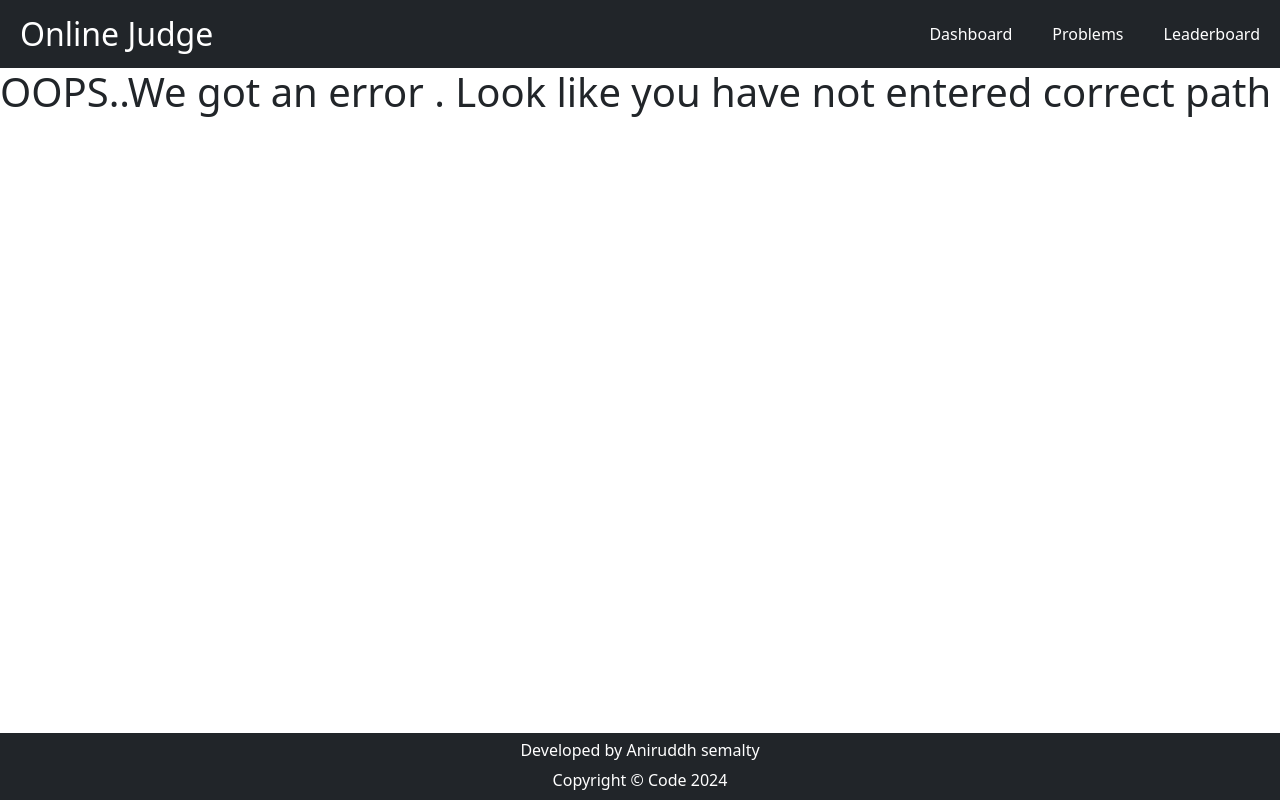
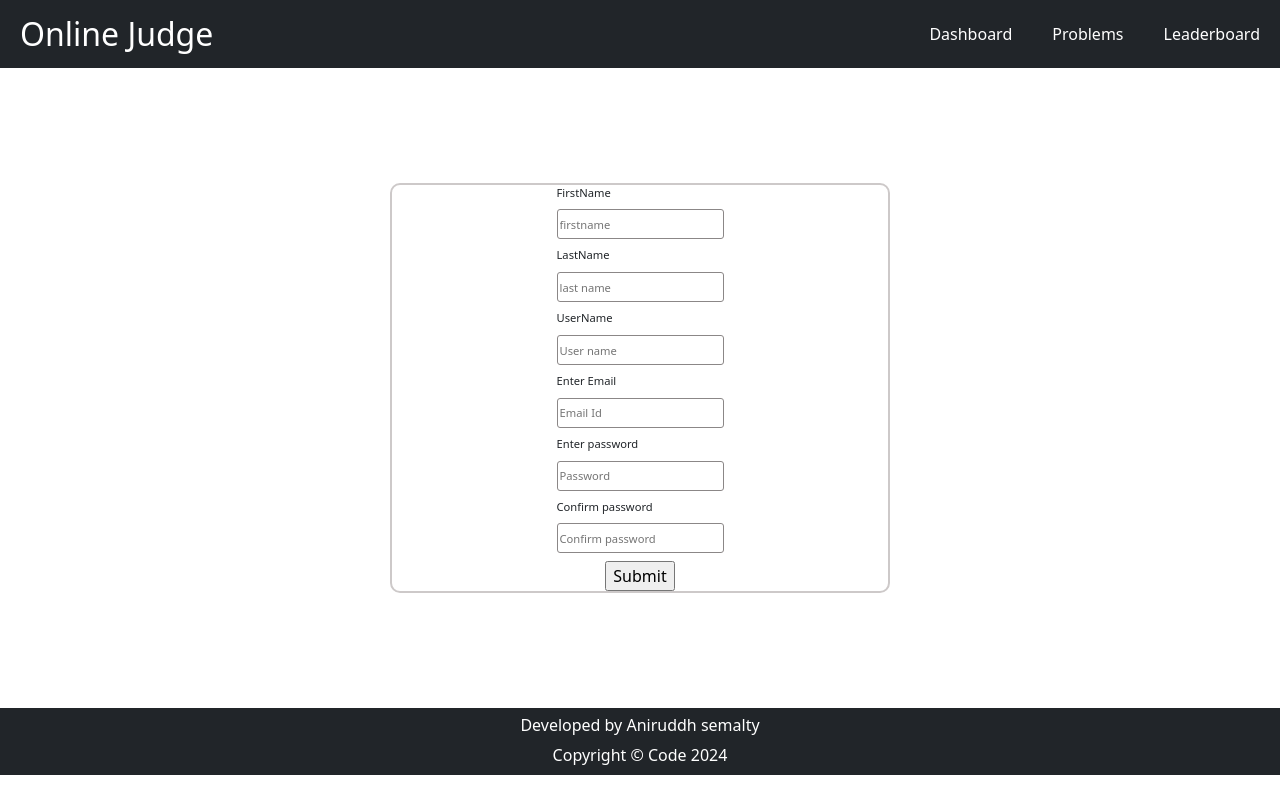
Before and after one commit to Aniruddh-Semalty/Online-Judge, a React (Vite) app in the folder Frontend/: page /signup in a window 1280 px wide. Built offline with nearby package versions, Linux system fonts and the light colour scheme.

Commit message:
Added from validation in registration using YUP and Formik library

```diff
--- a/Frontend/package.json
+++ b/Frontend/package.json
@@ -12,10 +12,12 @@
   "dependencies": {
     "axios": "^1.6.7",
     "bootstrap": "^5.3.2",
+    "formik": "^2.4.5",
     "react": "^18.2.0",
     "react-bootstrap": "^2.10.0",
     "react-dom": "^18.2.0",
-    "react-router-dom": "^6.22.0"
+    "react-router-dom": "^6.22.0",
+    "yup": "^1.3.3"
   },
   "devDependencies": {
     "@types/react": "^18.2.43",
--- a/Frontend/public/Footer.css
+++ b/Frontend/public/Footer.css
@@ -1,5 +1,5 @@
 footer {
-    position: fixed;
+
     color:white;
     background-color: rgb(33,37, 41);
     bottom: 0;
--- /dev/null
+++ b/Frontend/public/Signup.css
@@ -0,0 +1,38 @@
+.signup-container{
+    height: 80vh;
+    width: 100%;
+    display: flex;
+    align-items: center;
+    justify-content: center;
+}
+
+.signup-form-container{
+    border: 2px solid rgb(205, 201, 201);
+    border-radius: 10px;
+
+    width: 500px;
+    display: flex;
+    flex-direction: column;
+    justify-content: center;
+    align-items: center
+}
+
+.box-border{
+    height: 30px;
+    border: 0.5px solid rgb(139, 135, 135);
+    border-radius: 3px;
+}
+
+label{
+    font-size:.7rem;
+}
+
+input.form-control,input.form-control:foucus{
+    background: color #f0f0f0;
+}
+
+.error{
+    position:absolute;
+    color:red;
+    font-size: .6rem;
+}
--- a/Frontend/src/Components/App.jsx
+++ b/Frontend/src/Components/App.jsx
@@ -7,6 +7,7 @@ import Footer from "./Footer";
 import Leaderboard from "./Leaderboard";
 import Problems from "./Problems";
 import Error from "./Error";
+import { Signup } from "./Signup";
  function App() {
   return (
     <div>
@@ -38,6 +39,9 @@ import Error from "./Error";
       {
         path:"/problems",
         element:<Problems/>
+      },{
+        path:"/signup",
+        element:<Signup/>
       }
 
     ]
--- /dev/null
+++ b/Frontend/src/Components/Signup.jsx
@@ -0,0 +1,120 @@
+import("../../public/Signup.css");
+
+import axios from "axios"
+import {useFormik} from "formik";
+
+import "../../public/Signup.css";
+import { SignupSchema } from "./validation/index.jsx";
+
+
+export const Signup = () => {
+  const initialUserData={
+    firstName: "",
+    lastName: "",
+    userName: "",
+    email: "",
+    password: "",
+    confirmPassword: "",
+  }
+
+
+  const {values,errors,touched,handleBlur,handleChange,handleSubmit}=useFormik({
+    initialValues:initialUserData,
+    validationSchema:SignupSchema,
+    onSubmit:async(values,action)=>{
+
+
+      try{
+      const response=await axios.post("http://localhost:3000/signup",{
+        values
+      }
+      )}
+      catch(e)
+      {
+        console.log(e);
+      }
+
+
+
+    }
+})
+  return (
+    <form onSubmit={handleSubmit}>
+    <div className="signup-container">
+       <div className="signup-form-container">
+
+         <label className="mb-2">
+            FirstName
+            <br />
+             <input className="box-border mt-2" autoComplete="off" onChange={handleChange} name="firstName" placeholder="firstname" type="text" value={values.firstName} onBlur={handleBlur}/>
+          </label>
+          {
+            errors.firstName && touched.firstName ? (
+              <p className="form-error">{errors.firstName}</p>
+            ):null
+          }
+          <label className="mb-2">
+            LastName
+            <br />
+             <input className="box-border mt-2"placeholder="last name" type="text" autoComplete="off" onChange={handleChange} name="lastName"   value={values.lastName} onBlur={handleBlur} />
+           </label>
+           {
+            errors.lastName && touched.lastName ? (
+              <p className="form-error">{errors.lastName}</p>
+            ):null
+          }
+          <label className="mb-2">
+            UserName
+            <br />
+             <input className="box-border mt-2"placeholder="User name" type="text" autoComplete="off" onChange={handleChange} name="userName"   value={values.userName} onBlur={handleBlur} />
+           </label>
+           {
+            errors.userName && touched.userName ? (
+              <p className="form-error">{errors.userName}</p>
+            ):null
+          }
+          <label className="mb-2" >
+           Enter Email
+             <br />
+             <input className="box-border mt-2"placeholder="Email Id" type="text"autoComplete="off" onChange={handleChange} name="email"  value={values.email} onBlur={handleBlur} />
+           </label>
+           {
+            errors.email && touched.email ? (
+              <p className="form-error">{errors.email}</p>
+            ):null
+          }
+           <label className="mb-2">
+             Enter password
+             <br />
+             <input className="box-border mt-2"placeholder="Password" type="text" autoComplete="off" onChange={handleChange} name="password"   value={values.password} onBlur={handleBlur} />
+          </label>
+          {
+            errors.password && touched.password ? (
+              <p className="form-error">{errors.password}</p>
+            ):null
+          }
+          <label className="mb-2">
+             Confirm password
+             <br />
+             <input className="box-border mt-2" type="text" autoComplete="off" onChange={handleChange} name="confirmPassword" placeholder="Confirm password"  value={values.confirmPassword} onBlur={handleBlur} />
+          </label>
+          {
+            errors.confirmPassword && touched.confirmPassword ? (
+              <p className="form-error">{errors.confirmPassword}</p>
+            ):null
+          }
+          <input type="submit" value="Submit"/>
+
+
+
+
+        </div>
+        </div>
+        </form>
+
+
+
+
+
+  );
+};
--- /dev/null
+++ b/Frontend/src/Components/validation/index.jsx
@@ -0,0 +1,16 @@
+import * as Yup from "yup";
+export const SignupSchema = Yup.object({
+    firstName: Yup.string()
+      .max(15, "Must be 15 characters or less")
+      .required("Required"),
+    lastName: Yup.string()
+      .max(20, "Must be 20 characters or less")
+      .required("Required"),
+    email: Yup.string().email("Email is invalid").required("Email is required"),
+    password: Yup.string()
+      .min(6, "Password must contain at least 6 characters")
+      .required("Password is required"),
+    confirmPassword: Yup.string()
+      .oneOf([Yup.ref("password"), null], "Password must match")
+      .required("Confirm password is required"),
+  });
```
Also changed, not shown: Frontend/src/Components/TextField.jsx (added, +18 -0 lines), 2 other files (tests, documents, lock files or other folders).
